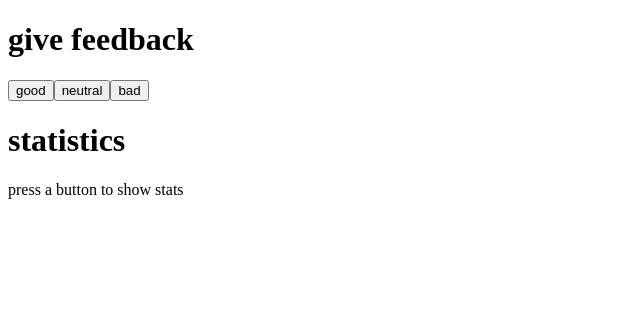
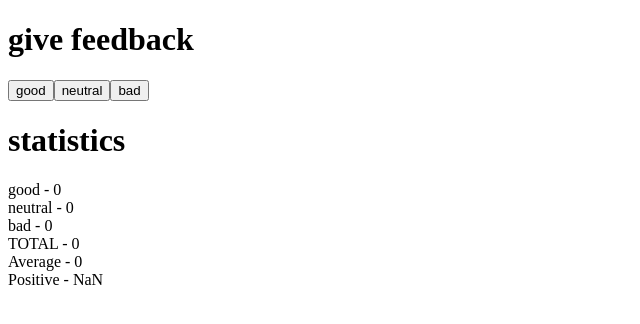
Before and after one commit to jonathanmani/FullStackOpen, a React (Create React App) app in the folder part01_intro_to_react/: page / in a window 1280 px wide. Shown: the top 324 px of the page, without its empty margins (0-640 px from the left). Built offline with nearby package versions, Linux system fonts and the light colour scheme.

Commit message:
created a StatisticsLine component to split values into parts -unicafe part05

```diff
--- a/part01_intro_to_react/src/App.js
+++ b/part01_intro_to_react/src/App.js
@@ -22,6 +22,14 @@ const Statistics = ({ goodStats, neutralStats, badStats, allStats }) => {
       <div>TOTAL: {allStats} </div>
       <div>Avg:{allStats / 3} </div>
       <div>Positive: {goodStats / allStats} %</div>
+    </>
+  )
+}
+
+const StatisticLine = ({stat, text}) => {
+  return (
+    <>
+    <div>{text} - {stat} </div>
     </>
   )
 }
@@ -53,7 +61,12 @@ const App = () => {
       <Button handleClick={badClicks} text='bad' />
 
       <h1>statistics</h1>
-      <Statistics goodStats={good} neutralStats={neutral} badStats={bad} allStats={all} />
+      <StatisticLine stat={good} text='good'/>
+      <StatisticLine stat={neutral} text='neutral'/>
+      <StatisticLine stat={bad} text='bad'/>
+      <StatisticLine stat={all} text='TOTAL'/>
+      <StatisticLine stat={all / 3} text='Average'/>
+      <StatisticLine stat={good / all} text='Positive'/>
     </div>
   )
 }
```
